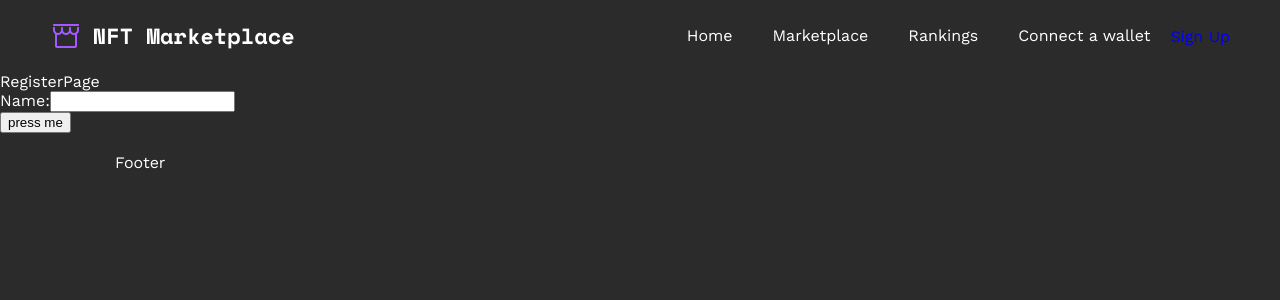
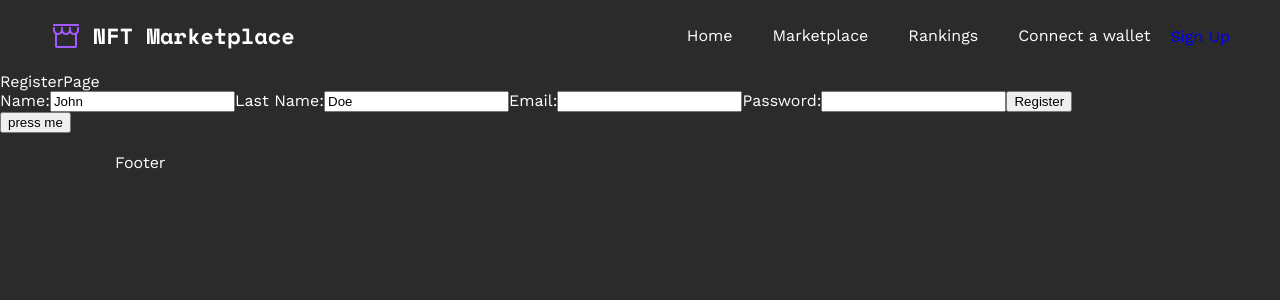
Before and after one commit to Negodyaj/react-vite, a React (Vite) app: page /sign-up in a window 1280 px wide. Shown: the top 300 px of the page. Built offline with nearby package versions, Linux system fonts and the light colour scheme.

Commit message:
react-hook-form added

```diff
--- a/package.json
+++ b/package.json
@@ -13,6 +13,8 @@
   "dependencies": {
     "react": "^18.3.1",
     "react-dom": "^18.3.1",
+    "react-hook-form": "^7.52.1",
+    "react-query": "^3.39.3",
     "react-router-dom": "^6.25.0"
   },
   "devDependencies": {
--- a/src/pages/RegisterPage/RegisterPage.tsx
+++ b/src/pages/RegisterPage/RegisterPage.tsx
@@ -1,14 +1,60 @@
 import React from 'react';
 import './RegisterPage.scss';
+import { useForm } from 'react-hook-form';
+
+type RegistrationFormInputs = {
+  name: string;
+  lastName: string;
+  email: string;
+  password: string;
+};
 
 export function RegisterPage(): React.JSX.Element {
+  const {
+    register,
+    handleSubmit,
+    formState: { errors },
+  } = useForm<RegistrationFormInputs>({
+    defaultValues: {
+      name: 'John',
+      lastName: 'Doe',
+    },
+  });
+
+  const submitHandler = (data: RegistrationFormInputs) => {
+    console.debug(data);
+  };
+
   return (
-    <form>
+    <form onSubmit={handleSubmit(submitHandler)}>
       RegisterPage <br />
       <label>
         Name:
-        <input type="text" />
+        <input
+          type="text"
+          {...register('name', {
+            required: 'name is required',
+            minLength: { value: 4, message: 'name must be 4 characters at least' },
+          })}
+        />
       </label>
+      {errors.name && <div className="form-error">{errors.name.message}</div>}
+      <label>
+        Last Name:
+        <input type="text" {...register('lastName', { required: true })} />
+      </label>
+      {errors.lastName && <div className="form-error">{errors.lastName.message}</div>}
+      <label>
+        Email:
+        <input type="email" {...register('email', { required: true })} />
+      </label>
+      {errors.email && <div className="form-error">{errors.email.message}</div>}
+      <label>
+        Password:
+        <input type="password" {...register('password', { required: true })} />
+      </label>
+      {errors.password && <div className="form-error">{errors.password.message}</div>}
+      <button type="submit">Register</button>
     </form>
   );
 }
```
Also changed, not shown: .eslintrc.cjs, 1 other file (tests, documents, lock files or other folders).
